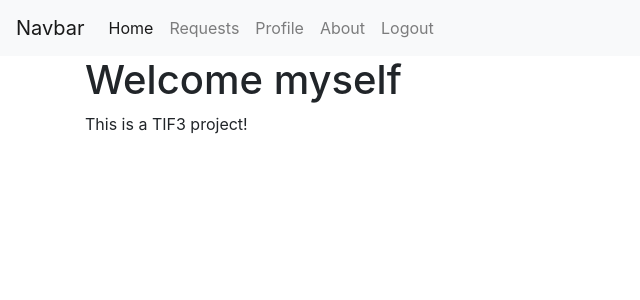
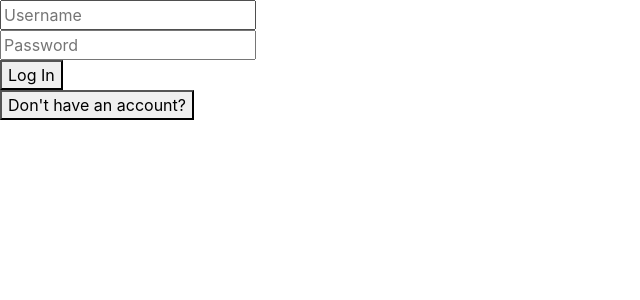
Before and after one commit to Alanna423/Aimo-, a React (Create React App) app: page / in a window 1280 px wide. Shown: the top 300 px of the page, without its empty margins (0-640 px from the left). Built offline with nearby package versions, Linux system fonts and the light colour scheme.

Commit message:
Update App.js

```diff
--- a/src/App.js
+++ b/src/App.js
@@ -1,5 +1,5 @@
 import logo from './logo.svg';
-import React, { Component } from 'react';
+import React, { Component, useState } from 'react';
 import './App.css';
 import Login from './components/login';
 import CreateAccount from './components/createaccount';
@@ -7,22 +7,50 @@ import NavBar from './components/navbar';
 import Home from './components/home';
 
 function App() {
-  let loggedIn = false
-  let hasAccount = true
-  let user = 'myself'
+  const [loggedIn, setLogIn] = useState(false);
+  const [user, setUser] = useState('myself');
+  const [hasAccount, setAccount] = useState(true);
+
+  function handleLogInSubmit(name) {
+    setUser(name)
+    setLogIn(true)
+  }
+
+  function handleAccountSubmit(name) {
+    setUser(name)
+    setLogIn(true)
+    setAccount(true)
+  }
+
+  function handleLogIn() {
+    setAccount(true)
+  }
+
+  function handleAccount() {
+    setAccount(false)
+  }
 
   return (
     <main> {
-      loggedIn === true ?
-      (
+      loggedIn === false ?
         hasAccount === true ?
-        <Login />
+          <div>
+            <Login
+              onLogInSubmit={handleLogInSubmit}
+              onCreateAccount={handleAccount}
+              user={user}
+            />
+          </div>
           :
-        <CreateAccount />
-      )
+          <CreateAccount
+            onAccountSubmit={handleAccountSubmit}
+            onLogIn={handleLogIn}
+          />
         :
         <React.Fragment>
-        <NavBar></NavBar>
+          <NavBar
+            onReturnHome={handleReturnHome}
+          ></NavBar>
           <div className='container'>
             <Home user={user}></Home>
           </div>
@@ -30,6 +58,11 @@ function App() {
     }
     </main>
   );
+
+    function handleReturnHome() {
+      setLogIn(false)
+    }
+
 }
 
 export default App;
```
Lines whose indentation alone changed are shown as unchanged.
